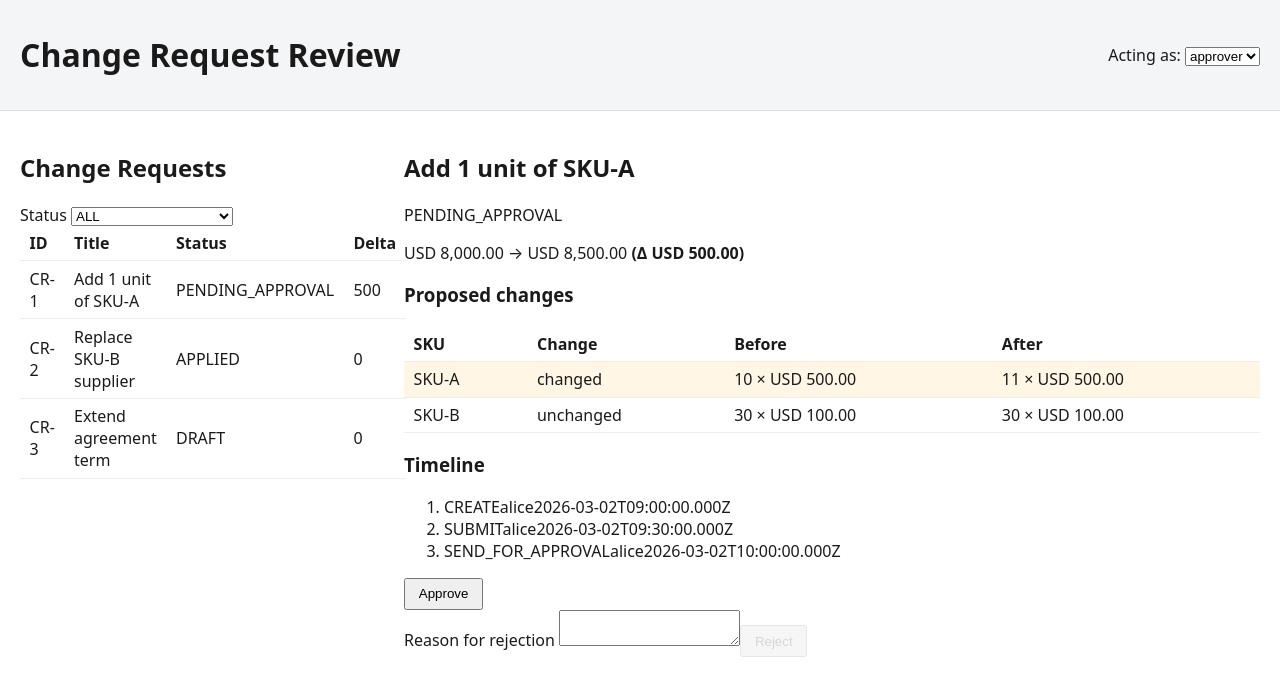
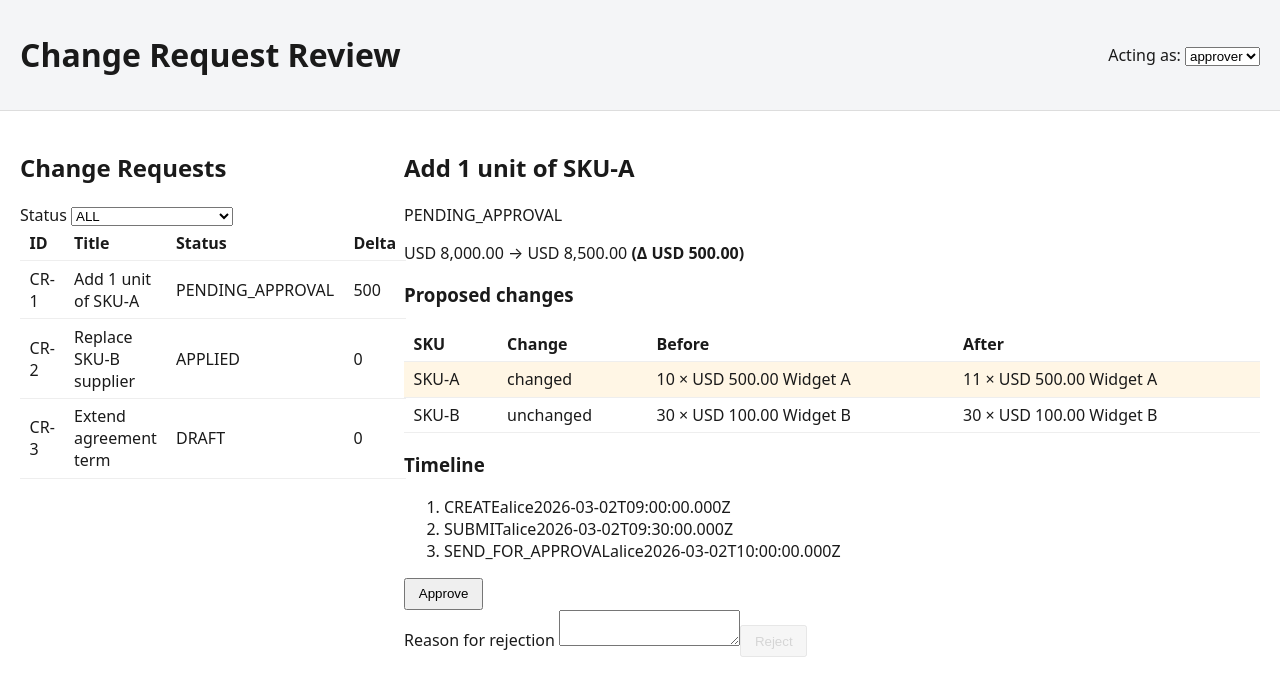
Before and after one commit to hatimzh/Change-Request-Review-UI, an Angular app: page / in a window 1280 px wide. Shown: the top 696 px of the page. Built offline with nearby package versions, Linux system fonts and the light colour scheme.

Commit message:
add page filter for actions by profil (approver, viewer or auter)

```diff
--- a/src/components/cr-detail/cr-detail.component.html
+++ b/src/components/cr-detail/cr-detail.component.html
@@ -21,14 +21,31 @@
 			<h3>Proposed changes</h3>
 			<table class="cr-diff__table">
 				<thead>
-					<tr><th>SKU</th><th>Change</th><th>Before</th><th>After</th></tr>
+					<tr>
+						<th>SKU</th>
+						<th>Change</th>
+						<th>Before</th>
+						<th>After</th>
+					</tr>
 				</thead>
 				<tbody>
 					<tr *ngFor="let row of diff" class="cr-diff__row" [attr.data-kind]="row.kind">
 						<td>{{ row.sku }}</td>
 						<td class="cr-diff__kind">{{ row.kind }}</td>
-						<td>{{ row.baseline ? row.baseline.quantity + ' × ' + fmt(row.baseline.unitPrice) : '—' }}</td>
-						<td>{{ row.proposed ? row.proposed.quantity + ' × ' + fmt(row.proposed.unitPrice) : '—' }}</td>
+						<td>
+							<ng-container *ngIf="row.baseline; else noBaseline">
+								{{ row.baseline.quantity }} × {{ fmt(row.baseline.unitPrice) }}
+								<span>{{ row.baseline.description }}</span>
+							</ng-container>
+							<ng-template #noBaseline>—</ng-template>
+						</td>
+						<td>
+							<ng-container *ngIf="row.proposed; else noProposal">
+								{{ row.proposed.quantity }} × {{ fmt(row.proposed.unitPrice) }}
+								<span>{{ row.proposed.description }}</span>
+							</ng-container>
+							<ng-template #noProposal>—</ng-template>
+						</td>
 					</tr>
 				</tbody>
 			</table>
@@ -50,20 +67,22 @@
 		<!-- Actions -->
 		<section class="cr-actions" *ngIf="canApprove || canReject || actionError">
 			<p *ngIf="actionError" class="cr-actions__error" role="alert">{{ actionError }}</p>
+			<p *ngIf="submitting" class="cr-actions__pending" role="status">Submitting change request…</p>
 
-			<button type="button" class="cr-actions__approve" [disabled]="!canApprove || submitting" (click)="approve()">
-				Approve
-			</button>
+			<button type="button" class="cr-actions__approve" [disabled]="!canApprove || submitting" (click)="approve()">Approve</button>
 
 			<div class="cr-actions__reject" *ngIf="canReject">
 				<label>
 					Reason for rejection
 					<textarea class="cr-actions__reason" [formControl]="rejectControl"></textarea>
 				</label>
-				<p *ngIf="rejectControl.invalid && rejectControl.touched" class="cr-actions__reason-error" role="alert">
-					Please enter a reason.
-				</p>
-				<button type="button" class="cr-actions__reject-btn" [disabled]="!canReject || submitting || rejectControl.invalid" (click)="reject()">
+				<p *ngIf="rejectControl.invalid && rejectControl.touched" class="cr-actions__reason-error" role="alert">Please enter a reason.</p>
+				<button
+					type="button"
+					class="cr-actions__reject-btn"
+					[disabled]="!canReject || submitting || rejectControl.invalid"
+					(click)="reject()"
+				>
 					Reject
 				</button>
 			</div>
```
